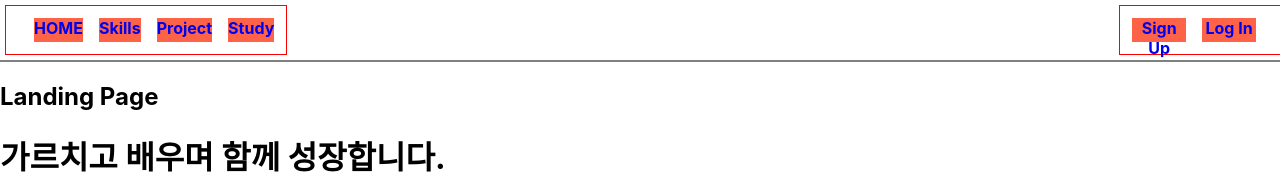
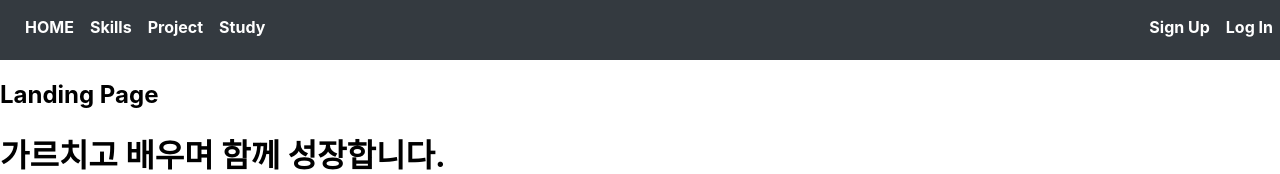
Before and after one commit to yourcarrot0214/skilltree, a React (Create React App) app in the folder client/: page / in a window 1280 px wide. Shown: the top 174 px of the page. Built offline with nearby package versions, Linux system fonts and the light colour scheme; no server answers.

Commit message:
NavBar styled-component update

```diff
--- a/client/src/components/views/NavBar/LeftMenu.jsx
+++ b/client/src/components/views/NavBar/LeftMenu.jsx
@@ -1,27 +1,6 @@
 import React from "react";
 import { Link, withRouter } from "react-router-dom";
-import styled from "styled-components";
-
-const LeftMenuContainer = styled.div`
-  border: 1px solid red;
-  display: flex;
-  flex-direction: row;
-  align-items: center;
-  padding: 12px;
-  /* flex: 7; */
-  font-weight: bold;
-`;
-
-const LinkBox = styled.div`
-  margin-left: 16px;
-  width: 100%;
-  height: 100%;
-  background: tomato;
-  text-align: center;
-  a {
-    text-decoration: none;
-  }
-`;
+import { LeftMenuContainer, LinkBox } from "./styles/styled.js";
 
 const LeftMenu = () => {
   return (
--- a/client/src/components/views/NavBar/NavBar.jsx
+++ b/client/src/components/views/NavBar/NavBar.jsx
@@ -1,17 +1,7 @@
 import React from "react";
 import LeftMenu from "./LeftMenu.jsx";
 import RightMenu from "./RightMenu.jsx";
-import styled from "styled-components";
-
-const NavBarContainer = styled.div`
-  display: flex;
-  flex-direction: row;
-  justify-content: space-between;
-  width: 100%;
-  height: 50px;
-  padding: 5px;
-  border-bottom: 2px solid gray;
-`;
+import { NavBarContainer } from "./styles/styled.js";
 
 function NavBar() {
   return (
@@ -23,29 +13,3 @@ function NavBar() {
 }
 
 export default NavBar;
-
-/*
-  1. Logo
-    - path: "/"
-  2. HOME
-    - path: "/"
-  3. Skills
-    - path: "/skills"
-  4. Project
-    - path: "/project"
-  5. Study
-    - path: "/study"
-
-  6. Profile
-    - path: "/users._id"
-  7. Sign Up
-    - path: "/register"
-  8. Log In
-    - path: "/login"
-  9. Log Out
-    - path: "/logout"
-
-  6 ~ 9 조건부 렌더링
-    비회원 => Sign Up, Log In
-    회원 => Profile, Log Out
-*/
--- a/client/src/components/views/NavBar/RightMenu.jsx
+++ b/client/src/components/views/NavBar/RightMenu.jsx
@@ -2,28 +2,7 @@ import React from "react";
 import { Link, withRouter } from "react-router-dom";
 import { useSelector, useDispatch } from "react-redux";
 import { logoutUser } from "../../../_actions/user_action.js";
-import styled from "styled-components";
-
-const RightMenuContainer = styled.div`
-  border: 1px solid red;
-  display: flex;
-  flex-direction: row;
-  align-items: center;
-  padding: 12px;
-  /* flex: 3; */
-  font-weight: bold;
-`;
-
-const LinkBox = styled.div`
-  margin-right: 16px;
-  width: 100%;
-  height: 100%;
-  background: tomato;
-  text-align: center;
-  a {
-    text-decoration: none;
-  }
-`;
+import { RightMenuContainer, LinkBox } from "./styles/styled.js";
 
 const RightMenu = (props) => {
   const dispatch = useDispatch();
@@ -35,7 +14,6 @@ const RightMenu = (props) => {
 
   const onClickLogoutButton = () => {
     dispatch(logoutUser()).then((response) => {
-      console.log(response);
       props.history.push("/login");
     });
   };
--- /dev/null
+++ b/client/src/components/views/NavBar/styles/styled.js
@@ -0,0 +1,58 @@
+import Styled from "styled-components";
+
+const NavBarContainer = Styled.div`
+  display: flex;
+  flex-direction: row;
+  justify-content: space-between;
+  width: 100%;
+  height: 50px;
+  padding: 5px;
+  background-color: #343a40;
+`;
+
+const LeftMenuContainer = Styled.div`
+  display: flex;
+  flex-direction: row;
+  align-items: center;
+  padding: 12px;
+  font-weight: bold;
+`;
+
+const RightMenuContainer = Styled.div`
+  display: flex;
+  flex-direction: row;
+  align-items: center;
+  padding: 12px;
+  font-weight: bold;
+`;
+
+const LinkBox = Styled.div`
+  margin-left: 16px;
+  height: 100%;
+  text-align: center;
+  a {
+    text-decoration: none;
+    color: white;
+  }
+  a:hover {
+      color: #69db7c;
+  }
+
+  div {
+      color: white;
+  }
+
+  div:hover {
+      color: orangered;
+  }
+
+  div:last-child {
+      margin-right: 16px;
+  }
+
+  :first-child {
+      margin-left: 8px;
+  }
+`;
+
+export { NavBarContainer, LeftMenuContainer, RightMenuContainer, LinkBox };
--- a/client/src/components/views/ProfilePage/ProfileMain.jsx
+++ b/client/src/components/views/ProfilePage/ProfileMain.jsx
@@ -8,7 +8,6 @@ const ProfileMain = () => {
   return (
     <ProfileMainStyled>
       <>
-        <h3>Profile Main Page</h3>
         <UserProfileCard />
       </>
     </ProfileMainStyled>
@@ -16,29 +15,3 @@ const ProfileMain = () => {
 };
 
 export default withRouter(ProfileMain);
-
-/*
-  기능 구현
-
-  1. 회원 정보 출력
-    - 가입시 입력받은 name, email 정보를 출력한다.
-  2. 회원 정보 수정
-    - name, password를 수정 기능
-  3. 스킬 등록 기능
-    - 구현 가능한 스킬.
-    - 배우고 싶은 스킬.
-    - DB user model에 업데이트
-  4. 참가중인 프로젝트 리스트
-    - 현재 참가중인 프로젝트 리스트 출력
-    - 리스트의 각 프로젝트 항목은 ProjectMain에서 제공하는 프로젝트 상세 페이지와 연결
-  5. 참가중인 스터디 리스트
-    - 현재 참가중인 스터디 리스트 출력
-    - 리스트의 각 스터디 항목은 StudyMain에서 제공하는 프로젝트 상세 페이지와 연결
-*/
-
-/*
-  스킬 등록 기능
-    - 스킬 등록은 DB에, 이후 redux state
-      > server/index.js router
-      > user_action, user_reducer
-*/
--- a/client/src/components/views/ProfilePage/styles/styled.js
+++ b/client/src/components/views/ProfilePage/styles/styled.js
@@ -12,7 +12,7 @@ const UserProfileCardStyled = Styled.div`
   padding-left: 2rem;
   padding-bottom: 2rem;
   background-color: #212529;
-  margin: 1rem 1rem;
+  margin: 0 1rem;
   border-radius: 6px;
 `;
 
```
